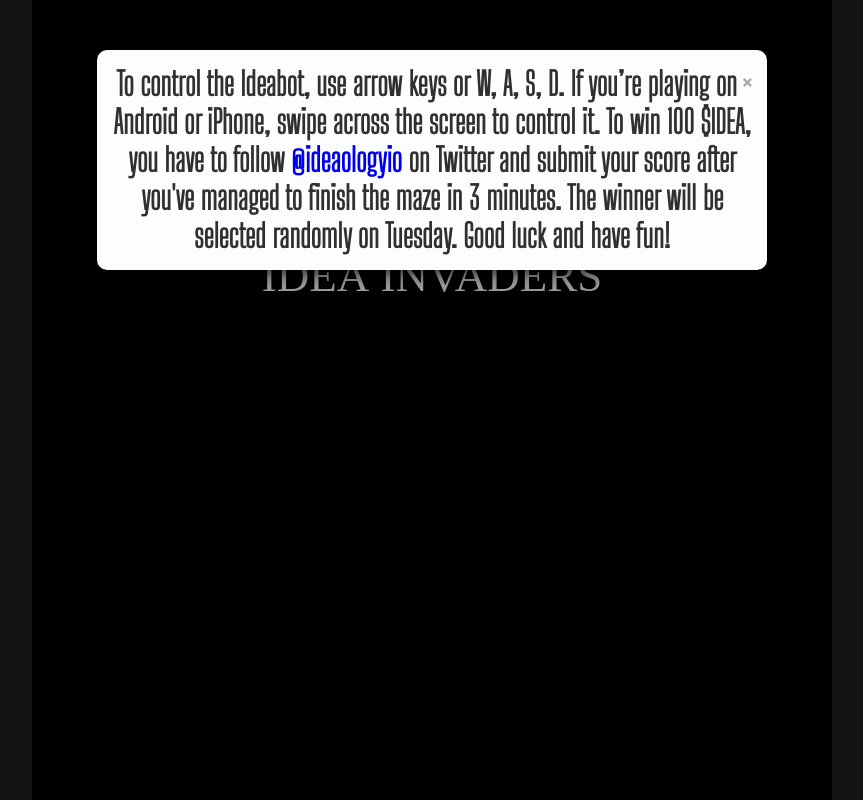
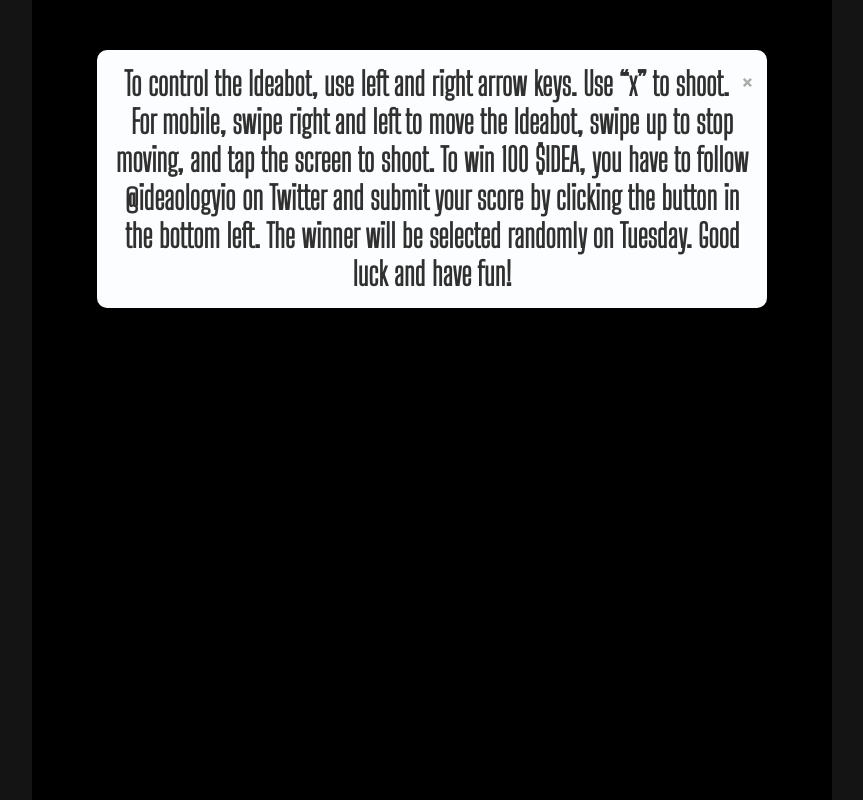
Before and after one commit to Cores13/space_invaders, a plain HTML site: page index.html in a window 1280 px wide. Shown: the whole page, without its empty margins (208-1071 px from the left). Drawn offline with nearby package versions, Linux system fonts and the light colour scheme; some packages are replaced by stand-ins of ours; a script that the page names is missing.

Commit message:
Instruction text

```diff
--- a/index.html
+++ b/index.html
@@ -28,7 +28,7 @@ ontouchend="touchEnd()">
               <span class="close" id='close'>&times;</span>
     <!-- Actual content -->
               <div>
-                <h1 style="color: #303030;">To control the Ideabot, use arrow keys or W, A, S, D. If you’re playing on Android or iPhone, swipe across the screen to control it. To win 100 $IDEA, you have to follow <a id="twitter" target="_blank" href="https://twitter.com/ideaologyio?lang=hr" style="text-decoration:none;">@ideaologyio</a> on Twitter and submit your score after you've managed to finish the maze in 3 minutes. The winner will be selected randomly on Tuesday. Good luck and have fun!</h1>
+                <h1 style="color: #303030;">To control the Ideabot, use left and right arrow keys. Use “x” to shoot. For mobile, swipe right and left to move the Ideabot, swipe up to stop moving, and tap the screen to shoot. To win 100 $IDEA, you have to follow @ideaologyio on Twitter and submit your score by clicking the button in the bottom left. The winner will be selected randomly on Tuesday. Good luck and have fun!</h1>
               </div>
           </div>
       </div>
```
